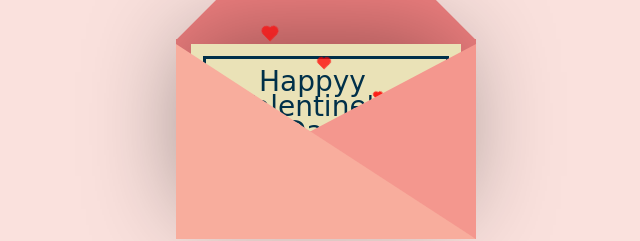
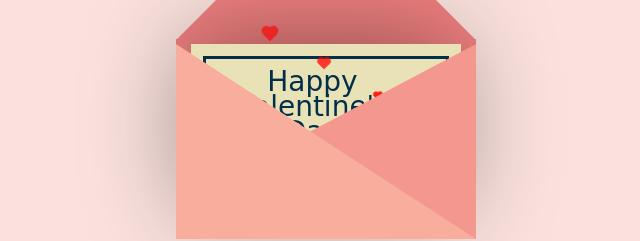
Before and after one commit to valodyajyan/valodyajyan.github.io, a plain HTML site: page index.html in a window 1280 px wide. Shown: the part 299-540 px from the top of the page, 314-954 px from the left. Drawn offline with Linux system fonts and the light colour scheme.

Commit message:
Update index.html

```diff
--- a/index.html
+++ b/index.html
@@ -14,7 +14,7 @@
             <div class="envelope"></div>
             <div class="front"></div>
             <div class="card">
-                <div class="text">Happyy</br> Valentine's</br>Day</div>
+                <div class="text">Happy</br> Valentine's</br>Day</div>
                 <div class="heart" </div>
         </div>
         <div class="hearts">
```
